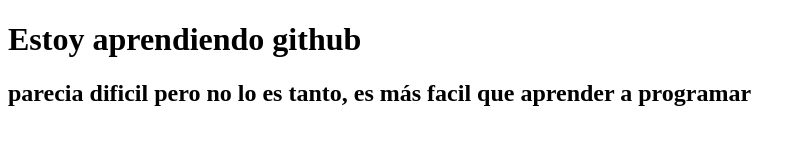
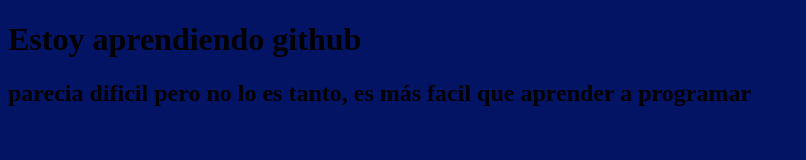
Before and after one commit to Crist1010101/pagina-web, a plain HTML site: page index.html in a window 1280 px wide. Shown: the whole page, without its empty margins (0-806 px from the left). Drawn offline with Linux system fonts and the light colour scheme.

Commit message:
cambio color de fondo
color de fondo color azul

```diff
--- a/index.html
+++ b/index.html
@@ -3,10 +3,14 @@
 <head>
 <meta charset="utf-8">
 	<title>curso udemy de GITHUB</title>
+	<style>
+		body{
+			background-color:#041464;
+		}
+	</style>
 </head>
 <body>
 <h1>Estoy aprendiendo github<h1>
 <h2>parecia dificil pero no lo es tanto, es más facil que aprender a programar<h2>
-
 </body>
 </html>
```
